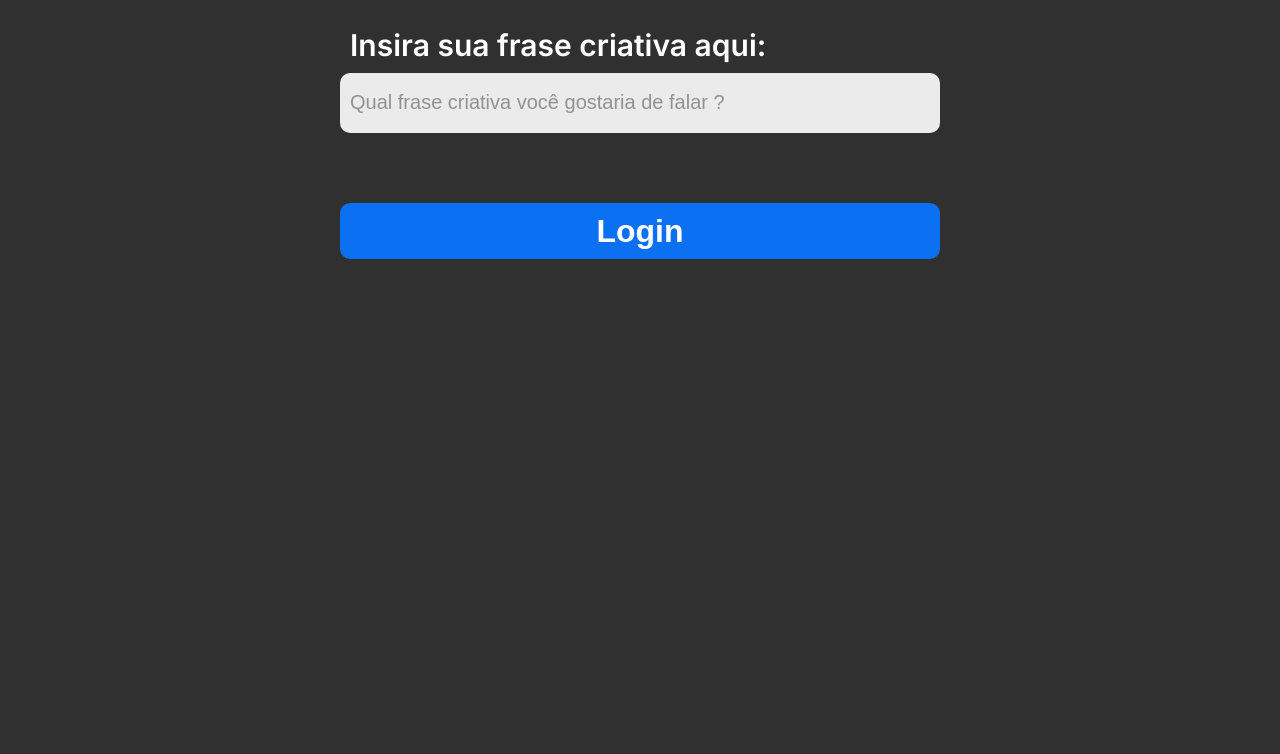
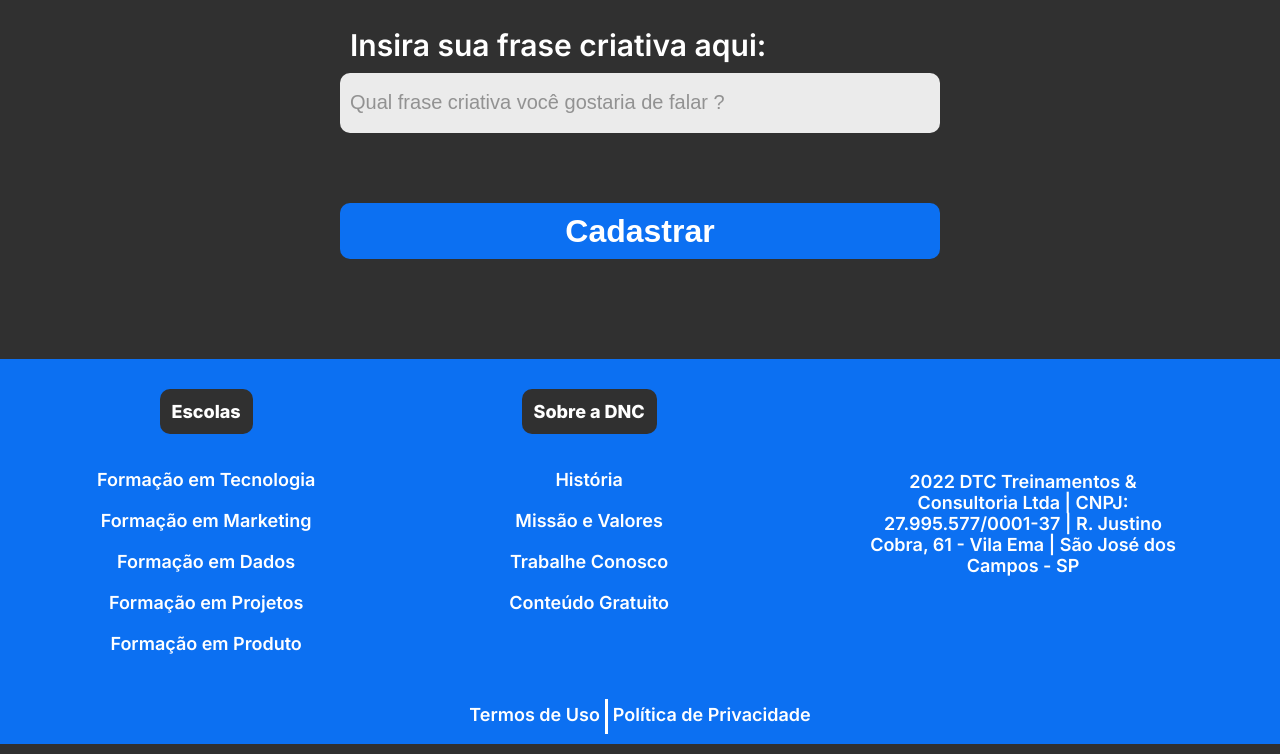
Before and after one commit to gurila11/bootcampdnc, a plain HTML site: page index.html in a window 1280 px wide. Shown: the part 1418-2172 px from the top of the page. Before the commit the page ends 1777 px from the top, so only its background shows below. Drawn offline with Linux system fonts and the light colour scheme.

Commit message:
add media query para mobile

```diff
--- a/index.html
+++ b/index.html
@@ -66,10 +66,62 @@
                 <input type="text" placeholder="Qual frase criativa você gostaria de falar ?">
             </div>
 
-            <input type="submit" value="Login"
+            <input type="submit" value="Cadastrar">
 
         </form>
     </section>
+    <footer>
+        <div class="linha1">
+            <nav>
+                <h5>Escolas</h5>
+                <ul>
+                    <li>
+                        <a href="">Formação em Tecnologia</a>
+                    </li>
+                    <li>
+                        <a href="">Formação em Marketing</a>
+                    </li>
+                    <li>
+                        <a href="">Formação em Dados</a>
+                    </li>
+                    <li>
+                        <a href="">Formação em Projetos</a>
+                    </li>
+                    <li>
+                        <a href="">Formação em Produto</a>
+                    </li>
+                </ul>
+            </nav>
+
+            <nav>
+                <h5>Sobre a DNC</h5>
+                <ul>
+                    <li>
+                        <a href="">História</a>
+                    </li>
+                    <li>
+                        <a href="">Missão e Valores</a>
+                    </li>
+                    <li>
+                        <a href="">Trabalhe Conosco</a>
+                    </li>
+                    <li>
+                        <a href="">Conteúdo Gratuito</a>
+                    </li>
+                </ul>
+            </nav>
+            <div class="endereco">
+                2022 DTC Treinamentos & Consultoria Ltda |
+                CNPJ: 27.995.577/0001-37 | R. Justino Cobra, 61
+                - Vila Ema | São José dos Campos - SP
+            </div>
+        </div>
+
+        <div class="linha2">
+            <a href="" target="_blank">Termos de Uso</a>
+            <a href="">Política de Privacidade</a>
+        </div>
+    </footer>
 
 </body>
 </html>
--- a/style.css
+++ b/style.css
@@ -154,3 +154,142 @@
                 margin-top: 50px ;
                 cursor: pointer;
             }
+
+            /* Footer*/
+
+            footer{
+                width: 100%;
+                background-color: var(--azul-dnc);
+                font-family: var(--fonte-padrao);
+            }
+
+            footer .linha1{
+                display: flex;
+                justify-content: space-around;
+                align-items: center;
+            }
+
+            footer ul{
+                list-style: none;
+                margin: 0px;
+                padding: 0px;
+                font-size: 18px;
+            }
+
+            footer nav{
+                display: flex;
+                flex-direction: column;
+                align-items: center;
+                height: 330px;
+            }
+
+            footer h5{
+                text-align: center;
+                color: white;
+                font-weight: 800;
+                font-size: 18px;
+                background-color: var(--preto-dnc);
+                border-radius: 10px;
+                padding: 12px;
+                margin-bottom: 15px;
+            }
+
+            footer ul li{
+                text-align: center;
+                color: white;
+                font-weight: 600;
+                font-size: 18px;
+                margin: 20px 0px 20px 0px;
+            }
+
+            footer ul li a{
+                color: white;
+                text-decoration: none;
+
+            }
+
+            footer ul li a:hover{
+                color: var(--cinza-hover);
+            }
+
+            footer .endereco{
+                font-weight: 600;
+                font-size: 18px;
+                color: white;
+                width: 25%;
+                text-align: center;
+            }
+
+            footer .linha2{
+                display: flex;
+                justify-content: center;
+                margin: 10px 0px 10px 0px;
+                padding-bottom: 10px;
+                height: 35px;
+            }
+
+            footer .linha2 a{
+                font-family: var(--fonte-padrao);
+                font-size: 18px;
+                font-weight: 600;
+                color: white;
+                text-decoration: none;
+                padding: 5px;
+            }
+
+            footer .linha2 a:first-child{
+                border-right: 3px solid white;
+            }
+
+            footer .linha2 a:hover{
+                color: var(--cinza-hover);
+
+            }
+
+@media only screen and (max-width: 600px){
+
+    #principal{
+        display: flex;
+        flex-direction: column;
+        height: auto;
+    }
+
+    #menu{
+        flex-direction: column;
+        width: 100%;
+        margin: 0px;
+    }
+
+    #menu a{
+        display: flex;
+        height: 50px;
+        align-items: center;
+    }
+
+    #principal button{
+        width: 100%;
+        margin: 0%;
+        border-radius: 0%;
+    }
+
+    /*Section*/
+
+    section h1{
+        font-size: 38px;
+    }
+
+    section h2{
+        font-size: 28px;
+        padding: 0px 15px 0px 15px;
+    }
+
+    form{
+        width: 95%;
+        font-size: 20px;
+    }
+
+    .checkbox-itens label{
+        font-size: 15px;
+
+    }
+}
```
